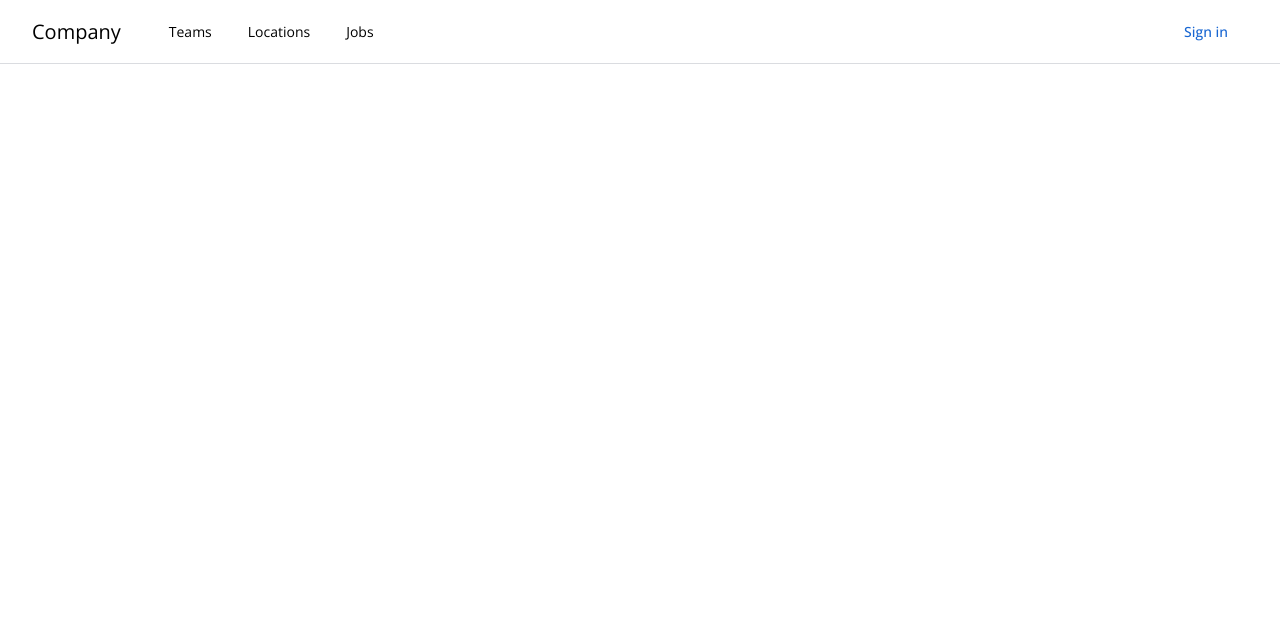
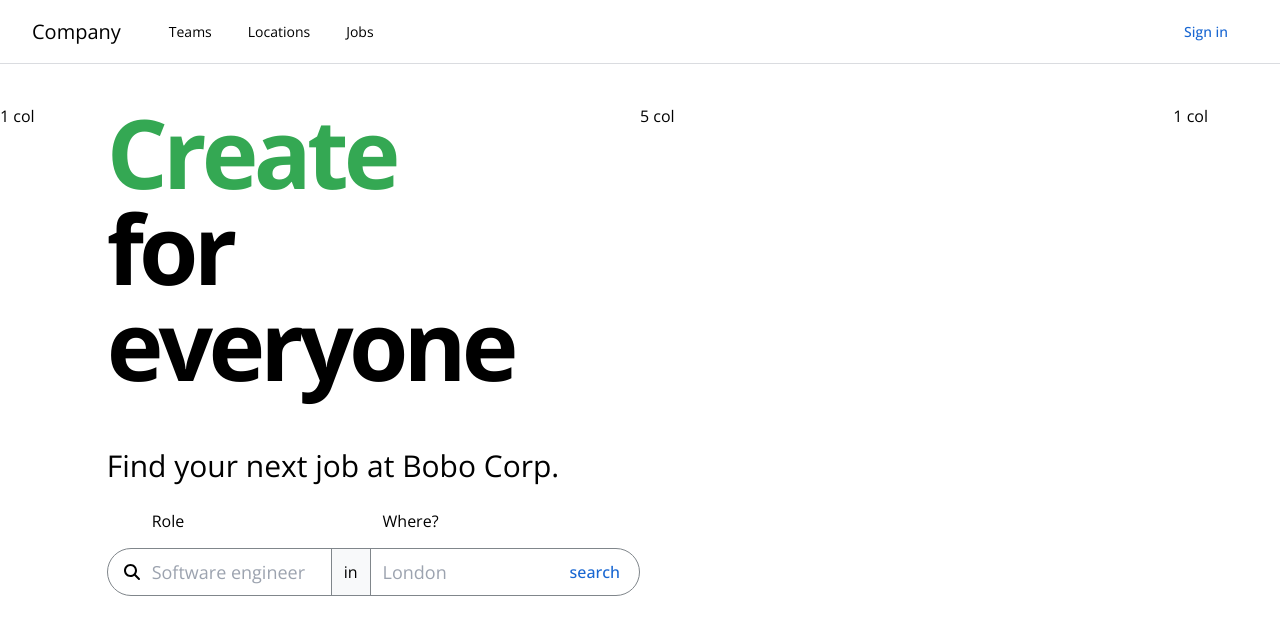
Before and after one commit to bennkingy/job-search, a Vue app: page / in a window 1280 px wide. Shown: the top 634 px of the page. Built offline with nearby package versions, Linux system fonts and the light colour scheme.

Commit message:
many updates

```diff
--- a/src/App.vue
+++ b/src/App.vue
@@ -1,14 +1,16 @@
 <template>
-  <div class="justify-center flex items-center h-screen">
+  <div>
     <MainNav />
+    <Hero />
   </div>
 </template>
 
 <script>
-import MainNav from "@/components/MainNav.vue";
+import Hero from "@/components/Hero";
+import MainNav from "@/components/MainNav";
 
 export default {
   name: "App",
-  components: { MainNav },
+  components: { MainNav, Hero },
 };
 </script>
--- a/src/components/ActionButton.vue
+++ b/src/components/ActionButton.vue
@@ -28,10 +28,10 @@ export default {
 
 <style scoped>
 button {
-  @apply px-5 py-3 border-0 font-medium rounded;
+  @apply px-5 py-3 font-medium border-0;
 }
 .primary {
-  @apply text-white bg-brand-blue-1 hover:shadow-blue;
+  @apply rounded text-white bg-brand-blue-1 hover:shadow-blue;
 }
 .secondary {
   @apply text-brand-blue-1 bg-transparent hover:bg-brand-blue-2 hover:text-white;
--- /dev/null
+++ b/src/components/Headline.vue
@@ -0,0 +1,64 @@
+<template>
+  <section class="mb-16">
+    <h1
+      data-test="action-phrase"
+      class="font-bold tracking-tighter mb-14 text-8xl"
+    >
+      <span :class="actionClasses">{{ action }}</span>
+      <br />
+      for everyone
+    </h1>
+    <h2 class="text-3xl font-light">Find your next job at Bobo Corp.</h2>
+  </section>
+</template>
+
+<script>
+import nextElementInList from "@/utils/nextElementInList";
+
+export default {
+  name: "Headline",
+  data() {
+    return {
+      action: "Build",
+      interval: null,
+      nextElementInList,
+    };
+  },
+  computed: {
+    actionClasses() {
+      return {
+        [this.action.toLowerCase()]: true,
+      };
+    },
+  },
+  created() {
+    this.changeTitle();
+  },
+  beforeUnmount() {
+    clearInterval(this.interval);
+  },
+  methods: {
+    changeTitle() {
+      this.interval = setInterval(() => {
+        const actions = ["Create", "Design", "Code", "Build"];
+        this.action = nextElementInList(actions, this.action);
+      }, 3000);
+    },
+  },
+};
+</script>
+
+<style scoped>
+.build {
+  color: #1a73e8;
+}
+.create {
+  color: #34a853;
+}
+.design {
+  color: #f9ab00;
+}
+.code {
+  color: #d93025;
+}
+</style>
--- /dev/null
+++ b/src/components/Hero.vue
@@ -0,0 +1,28 @@
+<template>
+  <main>
+    <section class="flex flex-col h-screen pt-10 pb-20">
+      <div class="grid grid-cols-12">
+        <div class="col-start-1 col-span-1">1 col</div>
+        <div class="col-start-2 col-span-5">
+          <Headline />
+          <JobSearchForm />
+        </div>
+        <div class="col-start-7 col-span-5">5 col</div>
+        <div class="col-start-12 col-span-1">1 col</div>
+      </div>
+    </section>
+  </main>
+</template>
+
+<script>
+import Headline from "@/components/Headline.vue";
+import JobSearchForm from "@/components/JobSearchForm.vue";
+
+export default {
+  name: "Hero",
+  components: {
+    Headline,
+    JobSearchForm,
+  },
+};
+</script>
--- /dev/null
+++ b/src/components/JobSearchForm.vue
@@ -0,0 +1,66 @@
+<template>
+  <form
+    class="flex items-center w-full h-12 mt-14 border border-solid border-brand-gray-3 rounded-3xl"
+  >
+    <font-awesome-icon :icon="['fas', 'search']" class="ml-4 mr-3" />
+    <div class="flex flex-wrap flex-1 h-full text-base font-light">
+      <div class="relative flex items-center flex-1 h-full pr-3">
+        <label for="location" class="absolute left-0 -top-10">Role</label>
+        <input
+          type="text"
+          placeholder="Software engineer"
+          class="w-full text-lg font-normal focus:outline-none"
+        />
+      </div>
+      <span
+        class="flex items-center h-full px-3 border-l border-r border-brand-gray-3 bg-brand-gray-2"
+        >in</span
+      >
+      <div class="relative flex items-center flex-1 h-full pl-3">
+        <label for="location" class="absolute left-0 -top-10 ml-3"
+          >Where?</label
+        >
+        <input
+          type="text"
+          placeholder="London"
+          class="w-full text-lg font-normal focus:outline-none mr-3"
+        />
+      </div>
+
+      <ActionButton
+        text="search"
+        type="secondary"
+        class="rounded-r-3xl button-fix"
+      />
+    </div>
+  </form>
+</template>
+
+<script>
+import ActionButton from "@/components/ActionButton";
+
+export default {
+  name: "JobSearchForm",
+  components: {
+    ActionButton,
+  },
+  data() {
+    return {};
+  },
+  computed: {
+    actionClasses() {
+      return {};
+    },
+  },
+  created() {},
+  beforeUnmount() {},
+  methods: {},
+};
+</script>
+
+<style scoped>
+.button-fix {
+  margin-top: -1px;
+  margin-right: -1px;
+}
+</style>
--- a/src/components/MainNav.vue
+++ b/src/components/MainNav.vue
@@ -1,5 +1,5 @@
 <template>
-  <header class="w-full text-sm">
+  <header :class="['w-full text-sm', headerHeightClass]">
     <div class="fixed top-0 left-0 w-full h-16 bg-white">
       <div
         class="flex flex-no-wrap h-full px-8 mx-auto border-b border-solid border-brand-gray-1"
@@ -53,6 +53,14 @@ export default {
       isLoggedIn: false,
     };
   },
+  computed: {
+    headerHeightClass() {
+      return {
+        "h-16": !this.isLoggedIn,
+        "h-32": this.isLoggedIn,
+      };
+    },
+  },
   methods: {
     loginUser() {
       this.isLoggedIn = true;
--- /dev/null
+++ b/src/utils/nextElementInList.js
@@ -0,0 +1,8 @@
+const nextElementInList = (list, value) => {
+  const currentValueIndex = list.indexOf(value);
+  const nextValueIndex = (currentValueIndex + 1) % list.length;
+  const nextValue = list[nextValueIndex];
+  return nextValue;
+};
+
+export default nextElementInList;
```
Also changed, not shown: 2 other files (tests, documents, lock files or other folders).
